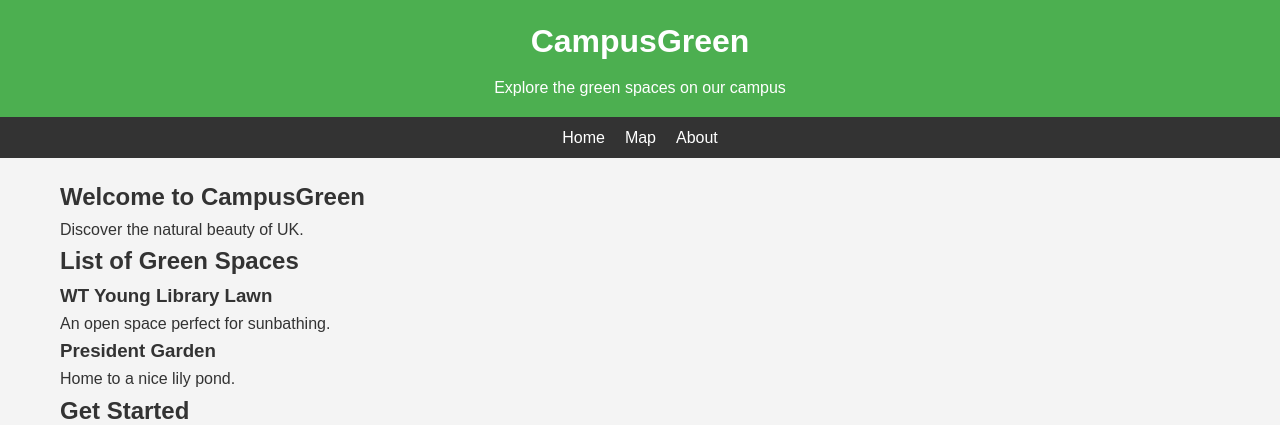
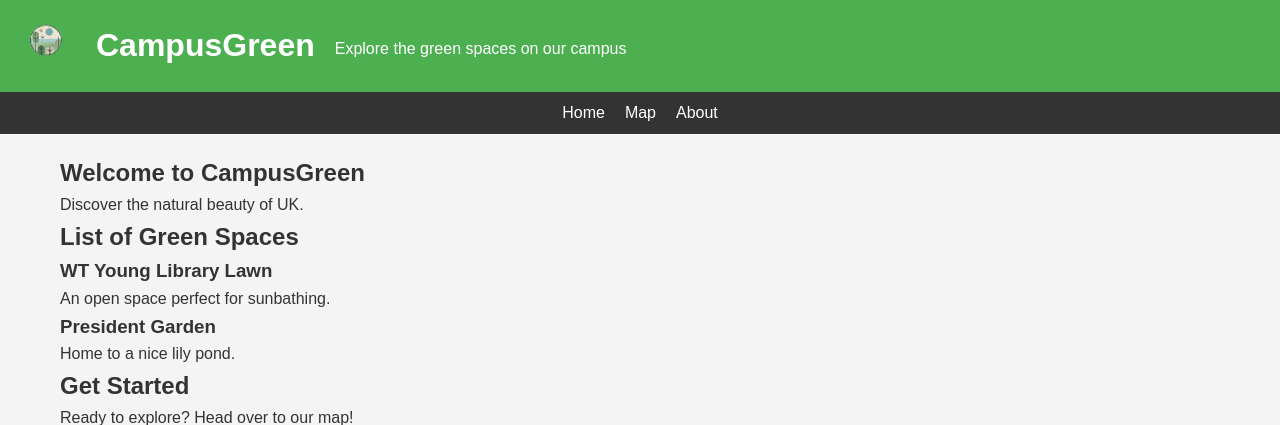
Before and after one commit to Niveusgh/Campus-greenspace-explorer, a Flask app: page / in a window 1280 px wide. Shown: the top 425 px of the page. Run offline with Flask 3, Linux system fonts and the light colour scheme.

Commit message:
changed the UI design

```diff
--- a/app.py
+++ b/app.py
@@ -3,6 +3,9 @@ from flask import send_from_directory
 import os
 
 app = Flask(__name__)
+
+# Add this line for development
+app.config['SEND_FILE_MAX_AGE_DEFAULT'] = 0
 
 @app.route('/')
 def index():
@@ -21,5 +24,14 @@ def favicon():
     return send_from_directory(os.path.join(app.root_path, 'static', 'images'),
                                'favicon.ico', mimetype='image/vnd.microsoft.icon')
 
+# Add this route to app.py for testing
+@app.route('/test-logo')
+def test_logo():
+    try:
+        return send_from_directory(os.path.join(app.root_path, 'static', 'images'),
+                                 'logo.png')
+    except Exception as e:
+        return f"Error: {str(e)}", 404
+
 if __name__ == '__main__':
     app.run(debug=True)
--- a/static/css/main.css
+++ b/static/css/main.css
@@ -16,12 +16,31 @@ body {
 header {
     background-color: #4CAF50;
     color: white;
-    text-align: center;
     padding: 1rem;
+    /* Add these new properties */
+    display: flex;
+    align-items: center;
+    gap: 20px;
 }
 
-header h1 {
-    margin-bottom: 0.5rem;
+/* Add Logo Styles */
+.logo {
+    max-height: 60px;  /* Smaller to match title height */
+    margin: 0;         /* Remove auto margins */
+    transition: transform 0.2s ease;
+}
+
+.site-title {
+    margin: 0;
+    font-size: 2em;
+}
+
+.site-subtitle {
+    margin: 5px 0 0 0;
+}
+
+.header-text p {
+    margin: 5px 0 0 0;  /* Add some space between title and subtitle */
 }
 
 /* Navigation Styles */
@@ -88,4 +107,15 @@ footer {
     nav ul li {
         margin: 5px 0;
     }
+
+    /* Add responsive logo styles */
+    .logo {
+        max-height: 50px;  /* Slightly smaller on mobile */
+    }
+    .site-title {
+        font-size: 1.5em;
+    }
+    .site-subtitle {
+        font-size: 0.9em;
+    }
 }
--- a/static/js/main.js
+++ b/static/js/main.js
@@ -23,7 +23,7 @@ document.addEventListener('DOMContentLoaded', function() {
     function setupMapIfPresent() {
         const mapContainer = document.getElementById('map-container');
         if (mapContainer) {
-            // Here you would typically initialize your map
+            // Here you would initialize your map
             // if using Leaflet.js:
             // const map = L.map('map-container').setView([38.0406, -84.5037], 13);
             // L.tileLayer('https://{s}.tile.openstreetmap.org/{z}/{x}/{y}.png').addTo(map);
--- a/templates/base.html
+++ b/templates/base.html
@@ -9,12 +9,13 @@
     {% block extra_css %}{% endblock %}
 </head>
 <body>
-    <header>
-        <h1>CampusGreen</h1>
-        <p>Interactive Green Space Explorer</p>
+    <header class="header-text">
+        <img src="{{ url_for('static', filename='images/logo.png') }}" alt="CampusGreen Logo" class="logo">
+        <h1 class="site-title">CampusGreen</h1>
+        <p class="site-subtitle">Explore the green spaces on our campus</p>
     </header>
 
-    <nav>
+    <nav class="nav-bar">
         <ul>
             <li><a href="{{ url_for('index') }}">Home</a></li>
             <li><a href="{{ url_for('map') }}">Map</a></li>
--- a/templates/index.html
+++ b/templates/index.html
@@ -1,26 +1,6 @@
-<!DOCTYPE html>
-<html lang="en">
-<head>
-    <meta charset="UTF-8">
-    <meta name="viewport" content="width=device-width, initial-scale=1.0">
-    <title>CampusGreen: Interactive Green Space Explorer</title>
-    <link rel="stylesheet" href="{{ url_for('static', filename='css/main.css') }}">
-</head>
-<body>
-    <header>
-        <h1>CampusGreen</h1>
-        <p>Explore the green spaces on our campus</p>
-    </header>
+{% extends "base.html" %}
 
-    <nav>
-        <ul>
-            <li><a href="{{ url_for('index') }}">Home</a></li>
-            <li><a href="{{ url_for('map') }}">Map</a></li>
-            <li><a href="{{ url_for('about') }}">About</a></li>
-        </ul>
-    </nav>
-
-    <main>
+{% block content %}
 <section id="welcome">
     <h2>Welcome to CampusGreen</h2>
     <p>Discover the natural beauty of UK.</p>
@@ -29,7 +9,6 @@
 <section id="featured-spaces">
     <h2>List of Green Spaces</h2>
     <div class="green-space-list">
-                <!-- This section can be populated dynamically with Flask -->
         <div class="green-space-item">
             <h3>WT Young Library Lawn</h3>
             <p>An open space perfect for sunbathing.</p>
@@ -46,12 +25,4 @@
     <p>Ready to explore? Head over to our map!</p>
     <a href="{{ url_for('map') }}" class="btn">View Map</a>
 </section>
-    </main>
-
-    <footer>
-        <p>&copy; 2024 CampusGreen - Team 0x22 - University of Kentucky</p>
-    </footer>
-
-    <script src="{{ url_for('static', filename='js/main.js') }}"></script>
-</body>
-</html>
+{% endblock %}
```
Also changed, not shown: static/images/logo-og.png (added), static/images/logo.png. Lines whose indentation alone changed are shown as unchanged.
